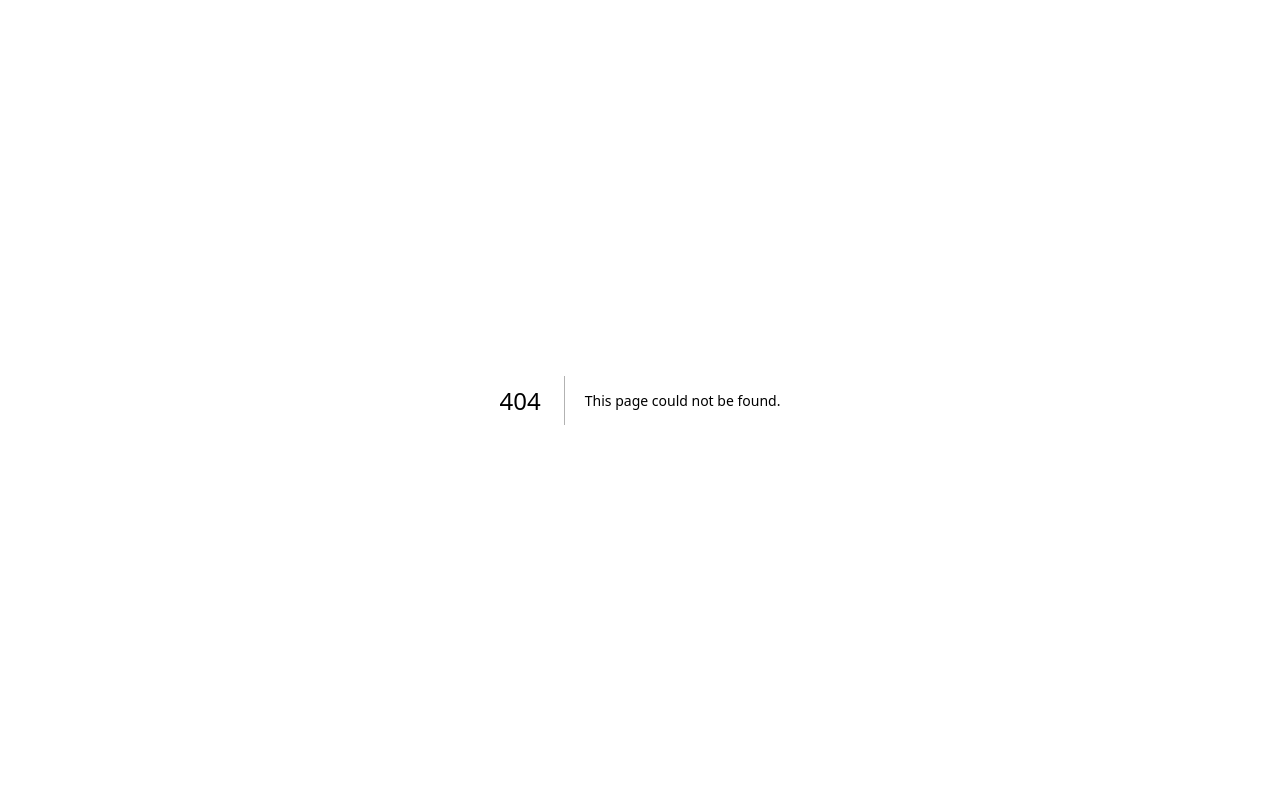
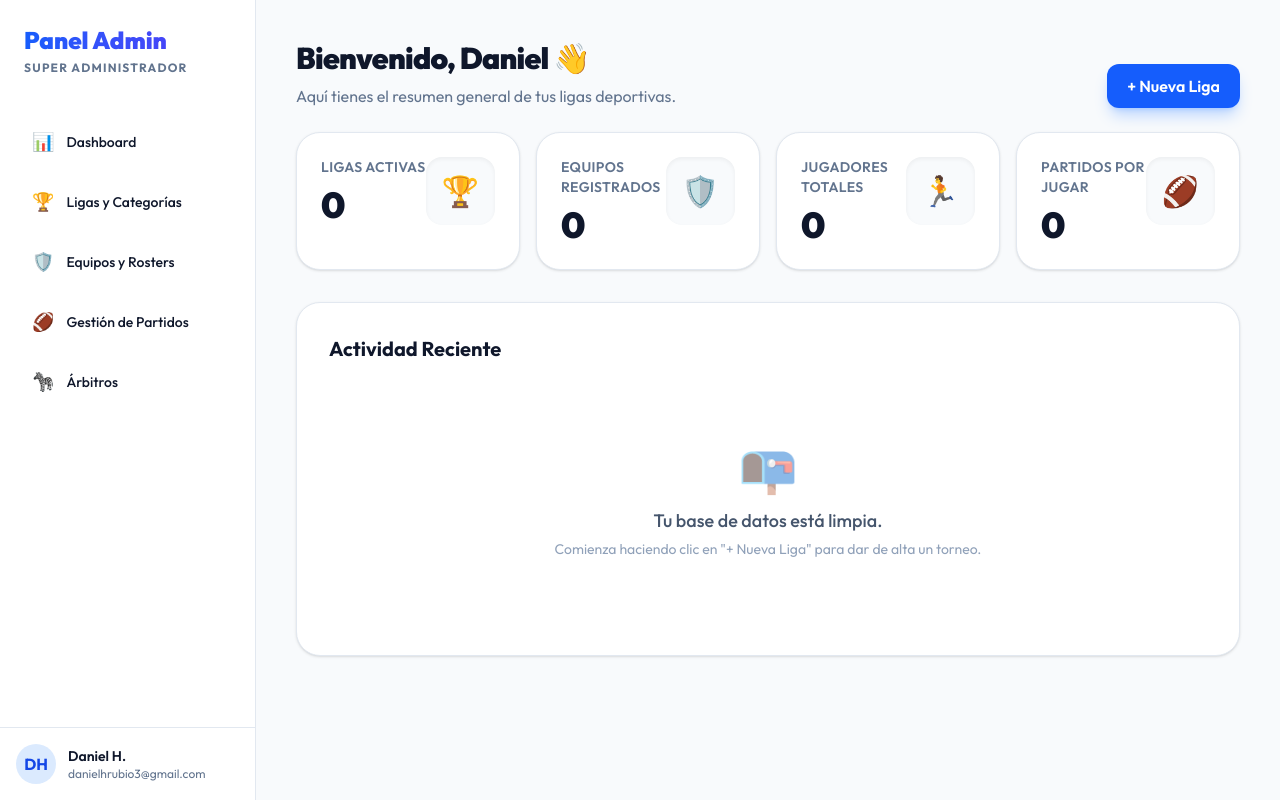
Before and after one commit to DanielHR3/panuelo-sin-efecto, a Next.js app in the folder web/: page /admin in a window 1280 px wide. Before the commit this address had no page. Built offline with nearby package versions, Linux system fonts and the light colour scheme.

Commit message:
feat(web): implement admin dashboard layout and UI

```diff
--- /dev/null
+++ b/web/src/app/admin/layout.tsx
@@ -0,0 +1,64 @@
+import { ReactNode } from "react";
+import Link from "next/link";
+
+export default function AdminLayout({ children }: { children: ReactNode }) {
+  return (
+    <div className="flex h-screen bg-slate-50 dark:bg-zinc-950 text-slate-900 dark:text-slate-100 font-sans">
+
+      {/* SIDEBAR (Diseñado para Web/Desktop) */}
+      <aside className="w-64 bg-white dark:bg-zinc-900 border-r border-slate-200 dark:border-zinc-800 flex-col hidden md:flex">
+        <div className="p-6">
+          <h2 className="text-2xl font-black bg-gradient-to-r from-blue-600 to-indigo-600 bg-clip-text text-transparent">
+            Panel Admin
+          </h2>
+          <p className="text-xs text-slate-500 dark:text-slate-400 mt-1 uppercase tracking-widest font-bold">
+            Super Administrador
+          </p>
+        </div>
+
+        <nav className="flex-1 px-4 space-y-2 mt-4">
+          <SidebarLink href="/admin" icon="📊" label="Dashboard" />
+          <SidebarLink href="/admin/ligas" icon="🏆" label="Ligas y Categorías" />
+          <SidebarLink href="/admin/equipos" icon="🛡️" label="Equipos y Rosters" />
+          <SidebarLink href="/admin/partidos" icon="🏈" label="Gestión de Partidos" />
+          <SidebarLink href="/admin/arbitros" icon="🦓" label="Árbitros" />
+        </nav>
+
+        {/* Perfil del Administrador (Tu Cuenta) */}
+        <div className="p-4 border-t border-slate-200 dark:border-zinc-800">
+          <div className="flex items-center gap-3">
+            <div className="w-10 h-10 rounded-full bg-blue-100 dark:bg-blue-900 flex items-center justify-center text-blue-700 dark:text-blue-300 font-bold">
+              DH
+            </div>
+            <div className="overflow-hidden">
+              <p className="font-semibold text-sm truncate">Daniel H.</p>
+              <p className="text-xs text-slate-500 dark:text-slate-400 truncate">danielhrubio3@gmail.com</p>
+            </div>
+          </div>
+        </div>
+      </aside>
+
+      {/* ÁREA DE CONTENIDO PRINCIPAL */}
+      <main className="flex-1 overflow-y-auto">
+        {/* Header para móviles por si abres el admin en celular */}
+        <header className="md:hidden bg-white dark:bg-zinc-900 border-b border-slate-200 dark:border-zinc-800 p-4 flex items-center justify-between">
+           <h2 className="text-xl font-black">Panel Admin</h2>
+           <button className="p-2 bg-slate-100 dark:bg-zinc-800 rounded-lg">☰</button>
+        </header>
+
+        <div className="p-6 md:p-10 max-w-7xl mx-auto">
+          {children}
+        </div>
+      </main>
+    </div>
+  );
+}
+
+function SidebarLink({ href, icon, label }: { href: string, icon: string, label: string }) {
+  return (
+    <Link href={href} className="flex items-center gap-3 px-4 py-3 rounded-xl hover:bg-slate-100 dark:hover:bg-zinc-800 transition-colors font-medium text-sm">
+      <span className="text-lg">{icon}</span>
+      {label}
+    </Link>
+  );
+}
--- /dev/null
+++ b/web/src/app/admin/page.tsx
@@ -0,0 +1,47 @@
+export default function AdminDashboard() {
+  return (
+    <div className="space-y-6">
+      <header className="flex flex-col md:flex-row md:justify-between md:items-end gap-4">
+        <div>
+          <h1 className="text-3xl font-black tracking-tight">Bienvenido, Daniel 👋</h1>
+          <p className="text-slate-500 dark:text-slate-400 mt-2">Aquí tienes el resumen general de tus ligas deportivas.</p>
+        </div>
+        <button className="bg-blue-600 hover:bg-blue-700 text-white px-5 py-2.5 rounded-xl font-semibold shadow-lg shadow-blue-500/30 transition-all active:scale-95 w-full md:w-auto">
+          + Nueva Liga
+        </button>
+      </header>
+
+      {/* ESTADÍSTICAS RÁPIDAS (Mockup) */}
+      <div className="grid grid-cols-1 sm:grid-cols-2 md:grid-cols-4 gap-4 mt-6">
+        <StatCard title="Ligas Activas" value="0" icon="🏆" />
+        <StatCard title="Equipos Registrados" value="0" icon="🛡️" />
+        <StatCard title="Jugadores Totales" value="0" icon="🏃" />
+        <StatCard title="Partidos por Jugar" value="0" icon="🏈" />
+      </div>
+
+      {/* ACTIVIDAD RECIENTE */}
+      <div className="bg-white dark:bg-zinc-900 rounded-3xl border border-slate-200 dark:border-zinc-800 p-8 shadow-sm mt-8">
+        <h3 className="font-bold text-xl mb-4">Actividad Reciente</h3>
+        <div className="flex flex-col items-center justify-center py-16 text-slate-400">
+          <span className="text-5xl mb-4 opacity-50">📭</span>
+          <p className="text-lg font-medium text-slate-600 dark:text-slate-300">Tu base de datos está limpia.</p>
+          <p className="text-sm mt-1">Comienza haciendo clic en "+ Nueva Liga" para dar de alta un torneo.</p>
+        </div>
+      </div>
+    </div>
+  );
+}
+
+function StatCard({ title, value, icon }: { title: string, value: string, icon: string }) {
+  return (
+    <div className="bg-white dark:bg-zinc-900 p-6 rounded-3xl border border-slate-200 dark:border-zinc-800 shadow-sm flex items-start justify-between hover:shadow-md transition-shadow">
+      <div>
+        <p className="text-sm font-semibold text-slate-500 dark:text-slate-400 mb-2 uppercase tracking-wide">{title}</p>
+        <h3 className="text-4xl font-black">{value}</h3>
+      </div>
+      <div className="text-3xl p-4 bg-slate-50 dark:bg-zinc-800 rounded-2xl shadow-inner">
+        {icon}
+      </div>
+    </div>
+  );
+}
```
